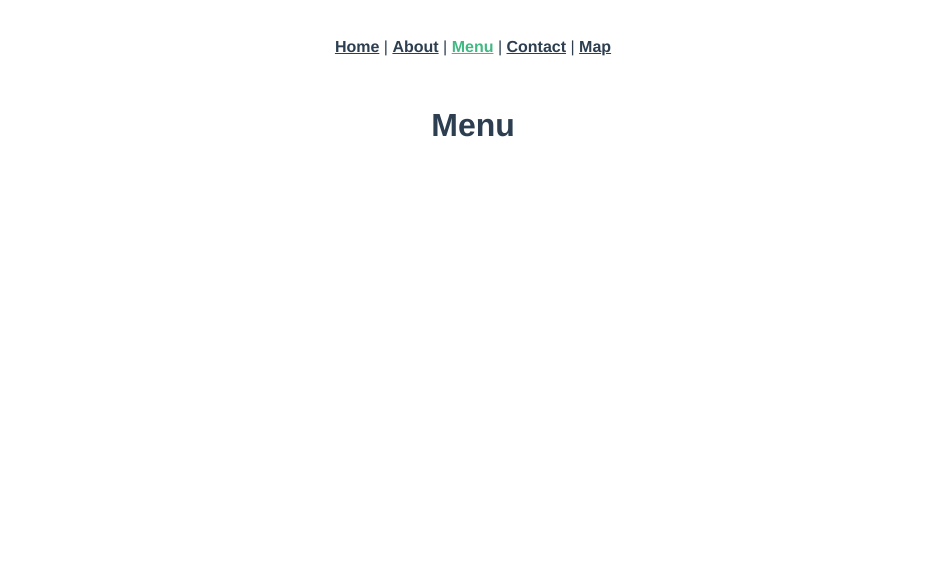
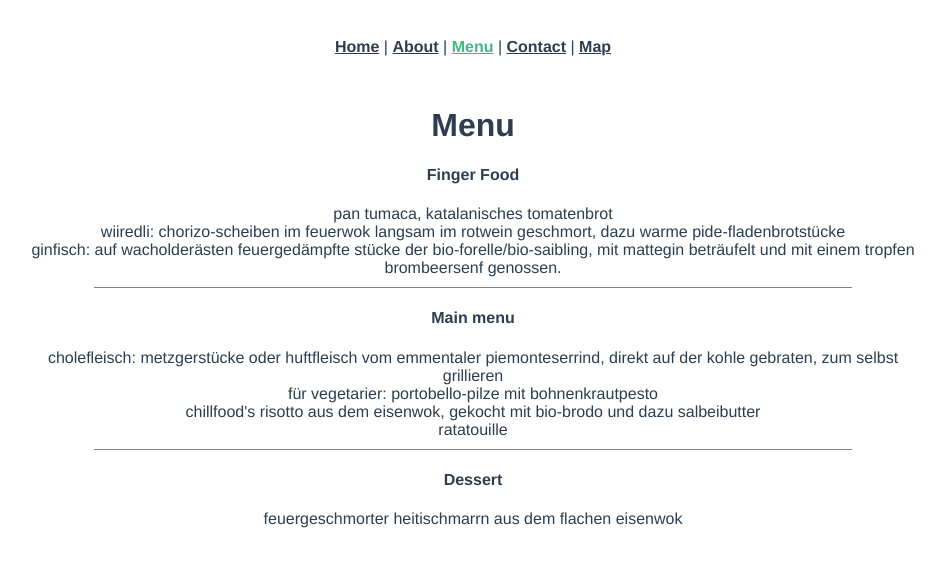
Before and after one commit to MasindeOdera/wedding-plan, a Vue app: page /menu in a window 1280 px wide. Shown: the top 566 px of the page, without its empty margins (167-1112 px from the left). Built offline with nearby package versions, Linux system fonts and the light colour scheme.

Commit message:
Added menu

```diff
--- a/src/views/ContactView.vue
+++ b/src/views/ContactView.vue
@@ -1,6 +1,5 @@
 <template>
   <div class="contact">
-    <h1>Contact Info</h1>
     <table>
         <tr>
             <th>Activity</th>
@@ -17,13 +16,13 @@
         <tr>
             <td>Wedding Cakes</td>
             <td>Nils</td>
-            <td>+41754126206</td>
+            <td><b>+41754126206</b></td>
             <td></td>
         </tr>
         <tr>
             <td>Drink delivery</td>
             <td>Portner Getränke</td>
-            <td>+41318080010</td>
+            <td><b>+41318080010</b></td>
             <td><a href="https://portnerag.ch/">https://portnerag.ch/</a></td>
         </tr>
         <tr>
@@ -35,7 +34,7 @@
         <tr>
             <td>DJ</td>
             <td>Yvan</td>
-            <td><a href="yvan@swissdj.ch">yvan@swissdj.ch</a> / +41791998733</td>
+            <td><a href="yvan@swissdj.ch">yvan@swissdj.ch</a> / <b>+41791998733</b></td>
             <td><a href="https://www.swissdj.ch/dj-yvan/">https://www.swissdj.ch/dj-yvan/</a></td>
         </tr>
         <tr>
@@ -47,7 +46,7 @@
         <tr>
             <td>Blütenreich</td>
             <td>Andrea Moya</td>
-            <td><a href="Andrea.Moya@thun.ch">Andrea.Moya@thun.ch</a> / 41795071573</td>
+            <td><a href="Andrea.Moya@thun.ch">Andrea.Moya@thun.ch</a> / <b>+41795071573</b></td>
             <td><a href="https://www.bluetenreich.ch/de/">https://www.bluetenreich.ch/de/</a></td>
         </tr>
         <tr>
@@ -69,11 +68,10 @@
 <style lang="scss" scoped>
 .contact {
     overflow-x: auto;
+    max-width: 80%;
     padding: 20px;
-    h1 {
-        display: block;
-        margin: 0 auto;
-    }
+    margin: auto;
+
     table {
         border-collapse: collapse;
         width: 70%;
--- a/src/views/MenuView.vue
+++ b/src/views/MenuView.vue
@@ -1,5 +1,44 @@
 <template>
   <div class="menu">
     <h1>Menu</h1>
+    <section class="course">
+      <h4>Finger Food</h4>
+      <p>pan tumaca, katalanisches tomatenbrot</p>
+      <p>wiiredli: chorizo-scheiben im feuerwok langsam im rotwein geschmort, dazu warme pide-fladenbrotstücke</p>
+      <p>ginfisch: auf wacholderästen feuergedämpfte stücke der bio-forelle/bio-saibling, mit mattegin beträufelt und mit einem tropfen brombeersenf genossen.</p>
+    </section>
+    <section class="course">
+      <h4>Main menu</h4>
+      <p>cholefleisch: metzgerstücke oder huftfleisch vom emmentaler piemonteserrind, direkt auf der kohle gebraten, zum selbst grillieren</p>
+      <p>für vegetarier: portobello-pilze mit bohnenkrautpesto</p>
+      <p>chillfood's risotto aus dem eisenwok, gekocht mit bio-brodo und dazu salbeibutter</p>
+      <p>ratatouille</p>
+    </section>
+    <section class="course">
+      <h4>Dessert</h4>
+      <p>feuergeschmorter heitischmarrn aus dem flachen eisenwok</p>
+    </section>
   </div>
 </template>
+
+<style lang="scss">
+.menu {
+  .course::after {
+    content: "";
+    border-bottom: 1px solid grey;
+    width: 60%;
+    display: block;
+    margin: 10px auto;
+  }
+  .course:last-child::after {
+    border-bottom: none;
+  }
+  .course {
+    p {
+    width: 70%;
+    text-align: center;
+    margin: auto;
+    }
+  }
+}
+</style>
```
